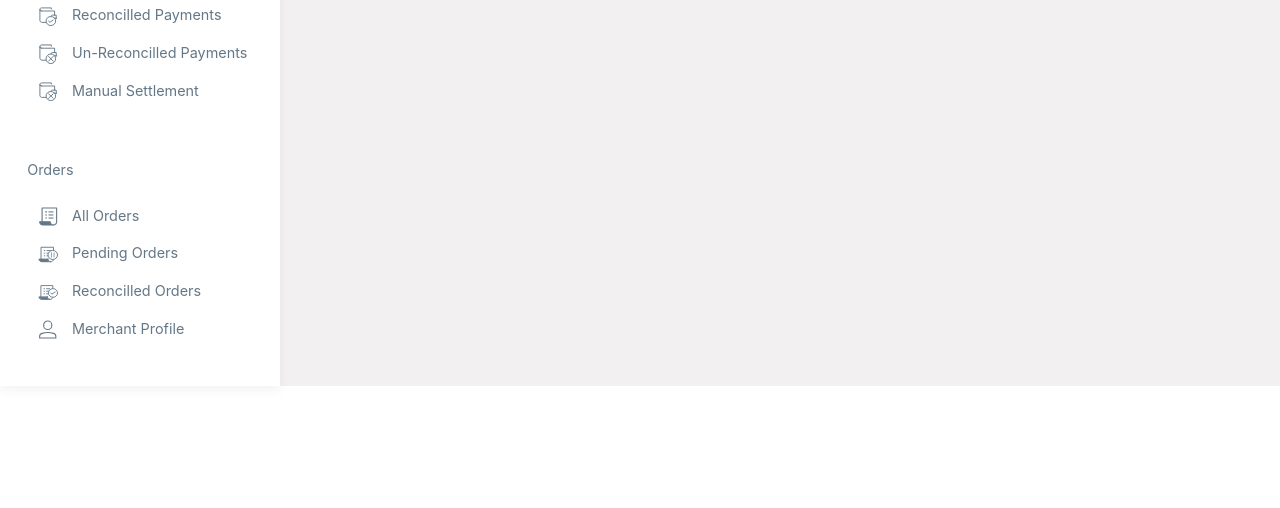
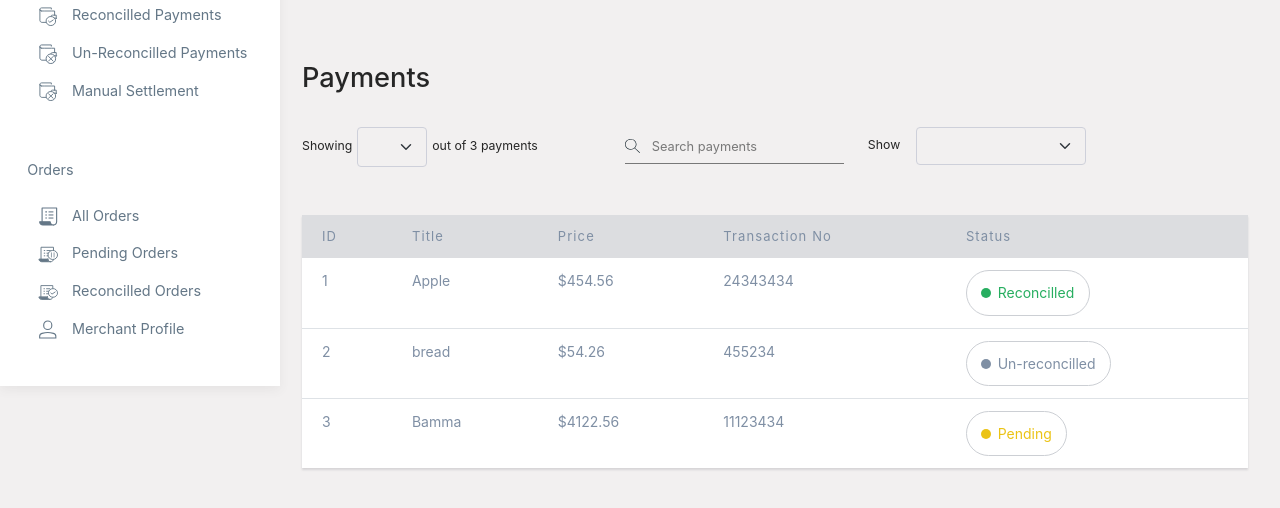
Before and after one commit to dumzy2021/transmonitor, a React (Create React App) app: page / in a window 1280 px wide. Shown: the part 414-922 px from the top of the page. Before the commit the page ends 800 px from the top, so only its background shows below. Built offline with nearby package versions, Linux system fonts and the light colour scheme.

Commit message:
set up the payment ui in the overview page

```diff
--- a/src/components/overview-payments/OverviewPayments.jsx
+++ b/src/components/overview-payments/OverviewPayments.jsx
@@ -0,0 +1,105 @@
+import React, { useState } from "react";
+import "./overviewPayments.scss";
+import { images } from "../../constants/images";
+import Payments from "../../constants/payments";
+const OverviewPayments = () => {
+  const [payments, setPayments] = useState(Payments);
+
+  //   console.log(payments);
+  return (
+    <div className="row">
+      <div className="col-12 mb-4">
+        <h5 className="overview-payment-title">payments</h5>
+      </div>
+      {/* Payment Filters */}
+      <div className="col-12 col-md-5 mb-3 col-xl-4">
+        <form>
+          <p className="d-flex align-items-center">
+            <span className="select-text"> Showing </span>
+            <select className="form-control form-select page-size shadow-none">
+              <option></option>
+            </select>
+
+            <span className="select-text">
+              out of {payments.length}{" "}
+              {payments.length > 1 ? "payments" : "payment"}
+            </span>
+          </p>
+        </form>
+      </div>
+      <div className="col-12 col-md-3 mb-3">
+        <form className="d-flex align-items-center payment-search-form mb-4 mb-md-0">
+          <span className="search-icon">
+            <img src={images.searchIcon} alt="Search Icon" className="" />
+          </span>
+          <input
+            className="form-control payment-search shadow-none"
+            type="search"
+            placeholder="Search payments"
+            aria-label="Search"
+          />
+        </form>
+      </div>
+      <div className="col-12 col-md-3 mb-3">
+        <form>
+          <p className="d-flex align-items-center">
+            <span className="select-text me-3"> Show </span>
+            <select className="form-control form-select shadow-none categories">
+              <option></option>
+            </select>
+          </p>
+        </form>
+      </div>
+      {/* End of Payment Filters */}
+
+      {/* Payment Table */}
+      <div className="col-12 mt-3">
+        <div className="table-responsive">
+          <table className="table table-hover">
+            <thead>
+              <tr>
+                <th scope="col">ID</th>
+
+                <th scope="col">Title</th>
+                <th scope="col">Price</th>
+                <th scope="col">Transaction No</th>
+
+                <th scope="col">Status</th>
+              </tr>
+            </thead>
+
+            <tbody>
+              {payments.length &&
+                payments.map((payment, index) => (
+                  <tr key={`tr-${index}`}>
+                    <td>{index + 1}</td>
+                    <td>{payment.title}</td>
+                    <td>{`$${payment.price}`}</td>
+                    <td>{payment.transactionNumber}</td>
+                    <td>
+                      <p className={`status ${payment.status}`}>
+                        <span className="dot"></span>
+                        {payment.status}
+                      </p>
+                    </td>
+                  </tr>
+                ))}
+            </tbody>
+            {/* <tfoot>
+              <tr scope="row " className="btn_row">
+                <td colspan={5}>
+                  <div className="no_data">
+                    <p className="no_data_text">No Record Found..</p>
+                  </div>
+                </td>
+              </tr>
+            </tfoot> */}
+          </table>
+        </div>
+      </div>
+      {/*End of Payment Table */}
+    </div>
+  );
+};
+
+export default OverviewPayments;
--- a/src/components/overview-payments/overviewPayments.scss
+++ b/src/components/overview-payments/overviewPayments.scss
@@ -0,0 +1,156 @@
+.overview-payment-title {
+  color: #262626;
+  font-size: 1.3rem;
+  font-weight: 500;
+  text-transform: capitalize;
+}
+.page-size {
+  width: 70px;
+  height: 40px;
+  box-shadow: none;
+  border: 0;
+  margin: 0 5px;
+  background-color: transparent;
+  border: 1px solid #ced0da;
+}
+.select-text {
+  color: #262626;
+  font-size: 0.77rem;
+}
+.payment-search-form {
+  border-bottom: 0.5px solid #787878;
+}
+.search-icon img {
+  color: #787878;
+  width: 0.9rem;
+  height: 0.9rem;
+}
+.payment-search,
+.payment-search:focus {
+  outline: none;
+  border: 0;
+  background-color: transparent;
+}
+.payment-search::placeholder {
+  color: #787878;
+  font-size: 0.8rem;
+}
+.categories {
+  background-color: transparent;
+  border: 1px solid #ced0da;
+}
+
+.table-responsive {
+  box-shadow: rgb(100 100 111 / 20%) 0px 2px 2px 0px;
+}
+.table {
+  background: #f4f4f499 !important;
+  width: 100%;
+  text-align: left;
+  min-height: 200px !important;
+  margin: 0;
+  // border: 1px solid #70707014;
+  tbody > tr > td,
+  thead > tr > th {
+    padding: 12px 20px !important;
+  }
+
+  :not(caption) > tr > th {
+    margin-bottom: 10px;
+    background: #dcdde0;
+    color: #7f8fa4;
+    text-transform: capitalize;
+    letter-spacing: 1.1px;
+    font-size: 13px;
+    font-weight: 400;
+    text-align: left;
+    border: none !important;
+    border-width: none !important;
+    white-space: nowrap;
+  }
+  :not(caption) > tr > td {
+    padding: 12px;
+    text-align: center;
+    font-size: 14px;
+    font-weight: 400;
+    text-align: left;
+    background: #fff;
+    color: #7f8fa4;
+  }
+  tfoot > tr > td {
+    background: #f4f4f499;
+  }
+  :not(caption) > tr:hover {
+    background: #efefef;
+  }
+}
+
+.table-hover > tbody > tr:hover > * {
+  cursor: pointer;
+  color: #787878;
+}
+
+.table > :not(:first-child) {
+  border-top: none;
+}
+.table > :not(caption) > tr:last-child {
+  border-bottom-style: hidden;
+}
+.no_data {
+  height: 150px;
+  display: flex;
+  justify-content: center;
+  align-items: center;
+  flex-direction: column;
+  color: rgba(0, 0, 0, 0.25);
+}
+.no_data svg {
+  font-size: 2.5rem;
+  color: rgba(0, 0, 0, 0.2);
+}
+.no_data_text {
+  font-size: 1rem;
+  font-weight: 500;
+}
+.status {
+  border: 1px solid #cccfd4;
+  box-sizing: border-box;
+  border-radius: 30px;
+  padding: 0.7rem 0.9rem;
+  display: inline-flex;
+  align-items: baseline;
+  margin-bottom: 0;
+}
+.dot {
+  position: relative;
+  display: inline-block;
+  width: 10px;
+  height: 10px;
+  border-radius: 50%;
+  margin-right: 0.4rem;
+}
+
+.Reconcilled {
+  color: #27ae60;
+}
+.Reconcilled .dot {
+  background-color: #27ae60;
+}
+
+.Un-reconcilled {
+  color: #7f8fa4;
+}
+.Un-reconcilled .dot {
+  background-color: #7f8fa4;
+}
+.Pending {
+  color: #ebc315;
+}
+.Pending .dot {
+  background: #ebc315;
+}
+@media (min-width: 992px) {
+  .overview-payment-title {
+    font-size: 1.7rem;
+  }
+}
--- a/src/components/sidebar/Sidebar.jsx
+++ b/src/components/sidebar/Sidebar.jsx
@@ -1,5 +1,5 @@
 import "./sidebar.scss";
-import { images } from "../../constants/images";
+// import { images } from "../../constants/images";
 import sidebarNav from "../../constants/navbar";
 import { NavLink } from "react-router-dom";
 const Sidebar = () => {
@@ -19,7 +19,7 @@ const Sidebar = () => {
         <div className="sidebar-nav">
           <ul className="nav nav-pills flex-column mb-auto sidebar-nav pb-5">
             {sidebarNav.map((nav, index) => (
-              <>
+              <div key={index}>
                 <li className="nav-title mt-5">
                   <span>{nav.section}</span>
                 </li>
@@ -44,7 +44,7 @@ const Sidebar = () => {
                     </NavLink>
                   ))}
                 </li>
-              </>
+              </div>
             ))}
 
             {/* <li className="nav-title mt-5">
--- /dev/null
+++ b/src/constants/payments.js
@@ -0,0 +1,22 @@
+const Payments = [
+  {
+    status: "Reconcilled",
+    title: "Apple",
+    price: "454.56",
+    transactionNumber: "24343434",
+  },
+  {
+    status: "Un-reconcilled",
+    title: "bread",
+    price: "54.26",
+    transactionNumber: "455234",
+  },
+  {
+    status: "Pending",
+    title: "Bamma",
+    price: "4122.56",
+    transactionNumber: "11123434",
+  },
+];
+
+export default Payments;
--- a/src/pages/Overview.jsx
+++ b/src/pages/Overview.jsx
@@ -1,9 +1,11 @@
 import OverviewCards from "../components/overview-cards/OverviewCards";
+import OverviewPayments from "../components/overview-payments/OverviewPayments";
 
 const Overview = () => {
   return (
     <>
       <OverviewCards />
+      <OverviewPayments />
     </>
   );
 };
```
